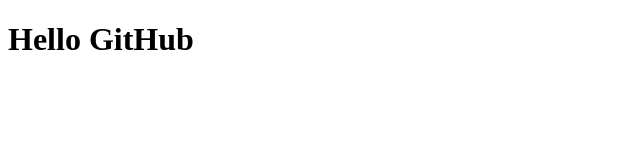
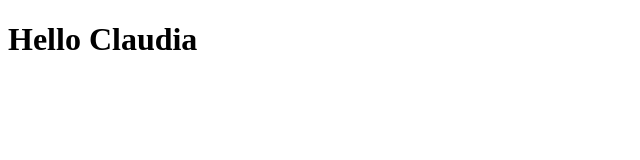
Before and after one commit to claudiayuen/claudiayuen.github.io, a plain HTML site: page index.html in a window 1280 px wide. Shown: the full height of the page, 0-640 px from the left. Drawn offline with Linux system fonts and the light colour scheme.

Commit message:
update title

```diff
--- a/index.html
+++ b/index.html
@@ -5,7 +5,7 @@
 	<title>GitHub</title>
 </head>
 <body>
-	<h1>Hello GitHub</h1>
+	<h1>Hello Claudia</h1>
 
 </body>
 </html>
```
